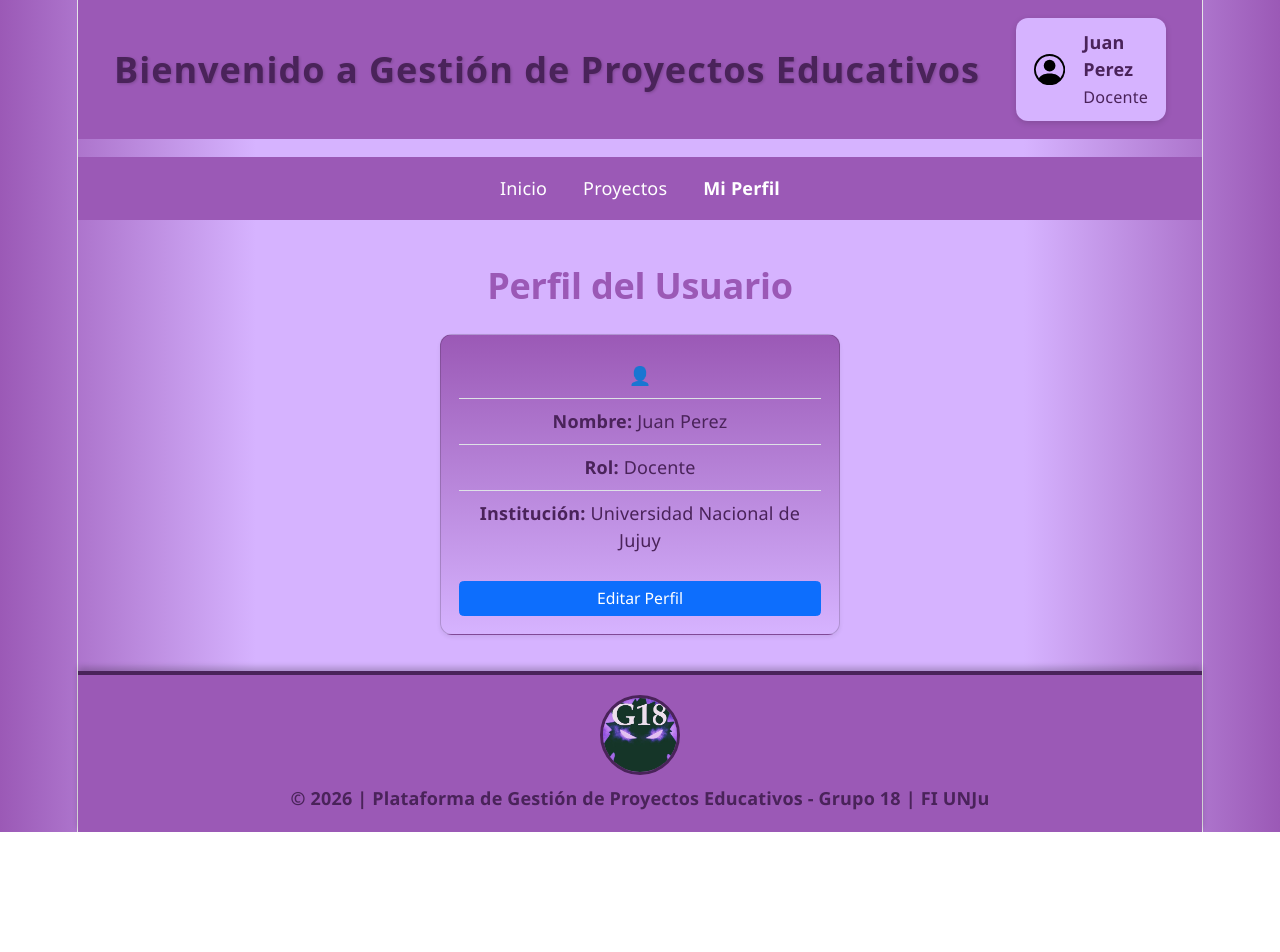
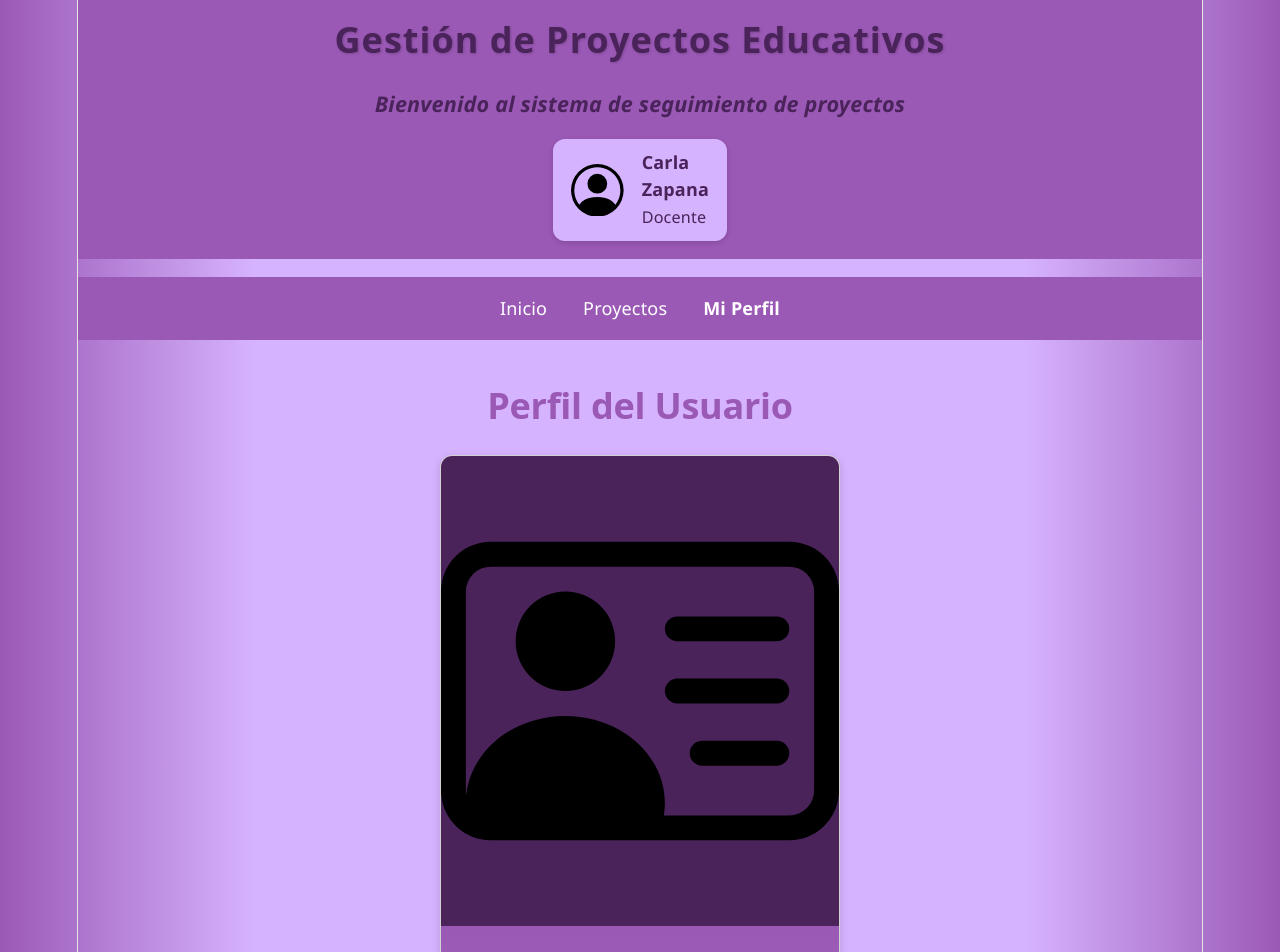
Before and after one commit to Emilce1996/pv_tp3_grupo18, a React (Vite) app: page /perfil in a window 1280 px wide. Shown: the top 952 px of the page. Before the commit the page ends 832 px from the top, so only its background shows below. Built offline with nearby package versions, Linux system fonts and the light colour scheme.

Commit message:
Agrego persistencia del estado global (LocalStorage)

```diff
--- a/src/components/Header.jsx
+++ b/src/components/Header.jsx
@@ -1,9 +1,10 @@
+// src/components/Header.jsx
 import { useContext, useState } from "react";
 import { UsuarioContext } from "../context/UsuarioContext";
 import { PersonCircle } from "react-bootstrap-icons";
 
 const Header = () => {
-  const [titulo] = useState("Bienvenido a Gestión de Proyectos Educativos");
+  const [titulo] = useState("Gestión de Proyectos Educativos");
   const { usuario } = useContext(UsuarioContext);
 
   return (
@@ -11,13 +12,13 @@ const Header = () => {
       className="header"
       style={{
         display: "flex",
-        justifyContent: "space-between",
+        flexDirection: "column",
         alignItems: "center",
         padding: "1rem 2rem",
         backgroundColor: "var(--violeta-medio)",
       }}
     >
-      {/* Título principal a la izquierda */}
+      {/* Título principal */}
       <h1
         className="header-title"
         style={{
@@ -32,7 +33,21 @@ const Header = () => {
         {titulo}
       </h1>
 
-      {/* Tarjeta de usuario a la derecha */}
+      {/* Subtítulo */}
+      <p
+        style={{
+          margin: "1.5rem 0 1rem",
+          fontSize: "1.2rem",
+          fontWeight: "bold",
+          color: "var(--violeta-oscuro)",
+          fontStyle: "italic",
+          textAlign: "center",
+        }}
+      >
+        Bienvenido al sistema de seguimiento de proyectos
+      </p>
+
+      {/* Tarjeta de usuario debajo y centrada */}
       <div
         style={{
           display: "flex",
@@ -41,6 +56,7 @@ const Header = () => {
           borderRadius: "12px",
           padding: "0.6rem 1rem",
           boxShadow: "0 2px 6px rgba(0,0,0,0.15)",
+          justifyContent: "center",
         }}
       >
         <PersonCircle
--- a/src/context/UsuarioContext.jsx
+++ b/src/context/UsuarioContext.jsx
@@ -1,40 +1,39 @@
 import { createContext, useState, useEffect } from "react";
 
-export const UsuarioContext = createContext();
+const UsuarioContext = createContext();
 
-export const UsuarioProvider = ({ children }) => {
-  //Verificacion del localStorage antes de cargar datos
-const [usuario, setUsuario] = useState(() => {
-    //Esto busca si ya hay datos guardados en el nombre de "perfilUsuario"
-    const datosGuardados = localStorage.getItem("perfilUsuario");
+const UsuarioProvider = ({ children }) => {
+  // Inicializar estado desde localStorage si existe
+  const usuarioGuardado = localStorage.getItem("usuario");
+  const [usuario, setUsuario] = useState(
+    usuarioGuardado
+      ? JSON.parse(usuarioGuardado)
+      : {
+          nombre: "Carla Zapana",
+          dni: "23938247",
+          rol: "Docente",
+          institucion: "Facultad de Ingeniería - UNJu",
+        },
+  );
 
-    if (datosGuardados) {
-      // si se encunetran datos, se convierten de texto JSON a objetos de react
-    return JSON.parse(datosGuardados);
-    }
-    return {
-    nombre: "Juan Perez",
-    dni: "26156230",
-    rol: "Docente",
-    institucion: "Universidad Nacional de Jujuy"
-    };
-});
+  // Función para actualizar perfil
+  const actualizarPerfil = (nuevoPerfil) => {
+    setUsuario((prevUsuario) => ({
+      ...prevUsuario,
+      ...nuevoPerfil,
+    }));
+  };
 
-useEffect(() => {
-    // Cada vez que usuario se cambie, se convierte a texto y lo guardamos
-    localStorage.setItem("perfilUsuario", JSON.stringify(usuario));
-  }, [usuario]); //
+  // Persistir cambios en localStorage
+  useEffect(() => {
+    localStorage.setItem("usuario", JSON.stringify(usuario));
+  }, [usuario]);
 
-const actualizarPerfil = (datosActualizados) => {
-    setUsuario((usuarioAnterior) => ({
-        ...usuarioAnterior,
-        ...datosActualizados,
-    }));
+  return (
+    <UsuarioContext.Provider value={{ usuario, actualizarPerfil }}>
+      {children}
+    </UsuarioContext.Provider>
+  );
 };
 
-return (
-    <UsuarioContext.Provider value={{ usuario, actualizarPerfil }}>
-    {children}
-    </UsuarioContext.Provider>
-);
-};
+export { UsuarioContext, UsuarioProvider };
--- a/src/css/styles.css
+++ b/src/css/styles.css
@@ -122,42 +122,58 @@ nav a:active {
 }
 
 /* Perfil Usuario */
-.perfil-container {
-  max-width: 600px;
-  margin: 2rem auto;
-  padding: 2rem;
+.perfil-card {
+  max-width: 400px;
+  width: 100%;
+  border-radius: 12px;
+  overflow: hidden;
+  box-shadow: 0 2px 8px rgba(0, 0, 0, 0.15);
+  text-align: center;
+  margin: 1rem auto;
+}
+
+.perfil-header {
+  background-color: var(--violeta-oscuro);
+  padding: 2rem 0;
+}
+
+.perfil-header svg {
+  font-size: 4rem;
+  color: white;
+}
+
+.perfil-body {
   background: linear-gradient(
     to bottom,
     var(--violeta-medio),
-    var(--violeta-claro),
-    var(--violeta-medio)
+    var(--violeta-claro)
   );
-  border-radius: 16px;
-  box-shadow: 0 6px 12px rgba(0, 0, 0, 0.15);
+  color: var(--violeta-oscuro);
+  padding: 2rem 1rem;
 }
 
-.perfil-title {
-  text-align: center;
-  font-size: 1.6rem;
-  font-weight: bold;
-  color: white;
-  margin-bottom: 1.5rem;
+.perfil-body p {
+  margin: 0.5rem 0;
+  font-size: 1rem;
 }
 
-.perfil-list .list-group-item {
-  display: flex;
-  align-items: center;
-  font-size: 1rem;
-  padding: 0.8rem 1rem;
-  border: none;
-  background: transparent;
-  color: var(--violeta-oscuro);
-  margin-bottom: 0.5rem;
+.perfil-social {
+  margin-top: 1rem;
 }
 
-.perfil-list strong {
+.perfil-social svg {
+  font-size: 1.5rem;
+  margin: 0 0.5rem;
   color: var(--violeta-oscuro);
-  margin-right: 0.5rem;
+  transition: transform 0.2s ease;
+}
+
+.perfil-social svg:hover {
+  transform: scale(1.2);
+}
+
+.perfil-actions {
+  margin-top: 1.5rem;
 }
 
 @media (max-width: 768px) {
--- a/src/views/PerfilUsuario.jsx
+++ b/src/views/PerfilUsuario.jsx
@@ -1,140 +1,140 @@
-import { useState, useContext, useEffect } from "react";
-import { Container, Card, ListGroup, Button, Form } from "react-bootstrap";
+import { useContext, useState } from "react";
+import { Container, Card, Form } from "react-bootstrap";
 import { UsuarioContext } from "../context/UsuarioContext";
+import {
+  PersonVcard,
+  Facebook,
+  Pinterest,
+  Instagram,
+  Pencil,
+} from "react-bootstrap-icons";
 
 const PerfilUsuario = () => {
+  const { usuario, actualizarPerfil } = useContext(UsuarioContext);
 
-  const { usuario, actualizarPerfil } = useContext(UsuarioContext);
-  const [ modoEdicion, setModoEdicion] = useState (false);
-  const [ formulario, setFormulario]= useState ({});
-
-  useEffect ( () => {
-    if (usuario) {
-      setFormulario({ ...usuario});
-    }
-  }, [usuario]);
+  const [editando, setEditando] = useState(false);
+  const [formData, setFormData] = useState(usuario);
 
   const handleChange = (e) => {
-    const { name, value } = e.target;
-    setFormulario({ ...formulario, [name]: value });
+    setFormData({
+      ...formData,
+      [e.target.name]: e.target.value,
+    });
   };
 
-  const handleGuardar = (e) => {
-    e.preventDefault(); // eviatmos que la pag. se recargue completamente
-    actualizarPerfil(formulario);
-    setModoEdicion(false); // se cierra el form
+  const guardarCambios = () => {
+    actualizarPerfil(formData);
+    setEditando(false);
   };
-
-  const handleCancelar = () => {
-    setFormulario({ ...usuario });
-    setModoEdicion(false);
-  };
-
 
   return (
     <Container className="mt-4 d-flex justify-content-center">
       <div style={{ maxWidth: "400px", width: "100%" }}>
-        {/* Título principal fuera de la card */}
-        <h2 className="dashboard-title text-center"> Perfil del Usuario</h2>
+        {/* Título principal fuera de la tarjeta */}
+        <h2 className="dashboard-title text-center">Perfil del Usuario</h2>
 
-        {/* Card con degradado violeta */}
-        <Card
-          className="mt-3 shadow-sm"
-          style={{
-            background:
-              "linear-gradient(to top, var(--violeta-claro), var(--violeta-medio))",
-            borderRadius: "12px",
-          }}
-        >
-          <Card.Body>
-            {/* Formulario*/}
-            <Form onSubmit={handleGuardar}>
-            <ListGroup variant="flush">
-              <ListGroup.Item
-                style={{
-                  background: "transparent",
-                  color: "var(--violeta-oscuro)",
-                }}
-              >
-                <strong></strong> 👤
-              </ListGroup.Item>
-              <ListGroup.Item
-                style={{
-                  background: "transparent",
-                  color: "var(--violeta-oscuro)",
-                }}
-              >
-                {/* Nombre*/}
-                <strong>Nombre:</strong> {" "}
-                {modoEdicion ? (
+        <Card className="perfil-card">
+          {/* Sección superior violeta oscuro */}
+          <div className="perfil-header">
+            <PersonVcard />
+          </div>
+
+          {/* Sección inferior con degradado */}
+          <Card.Body className="perfil-body">
+            {!editando ? (
+              <>
+                <p>
+                  <strong>Nombre:</strong> {usuario.nombre}
+                </p>
+                <p>
+                  <strong>DNI:</strong> {usuario.dni}
+                </p>
+                <p>
+                  <strong>Rol:</strong> {usuario.rol}
+                </p>
+                <p>
+                  <strong>Institución:</strong> {usuario.institucion}
+                </p>
+
+                {/* Íconos decorativos */}
+                <div className="perfil-social">
+                  <Facebook />
+                  <Pinterest />
+                  <Instagram />
+                </div>
+
+                {/* Botón centrado con ícono pencil */}
+                <div className="perfil-actions">
+                  <button
+                    className="btn-guardar"
+                    onClick={() => setEditando(true)}
+                  >
+                    <Pencil style={{ marginRight: "0.4rem" }} />
+                    Editar Perfil
+                  </button>
+                </div>
+              </>
+            ) : (
+              <>
+                <Form>
+                  <Form.Group className="mb-2">
+                    <Form.Label>Nombre</Form.Label>
                     <Form.Control
                       type="text"
                       name="nombre"
-                      size="sm"
-                      value={formulario.nombre || ""}
-                      onChange={handleChange}/> ) : (
-                    usuario?.nombre
-                  )}
-              </ListGroup.Item>
-              {/*Rol */}
-              <ListGroup.Item
-                style={{
-                  background: "transparent",
-                  color: "var(--violeta-oscuro)",
-                }}>
-                <strong>Rol:</strong> {" "}
-                {modoEdicion ? (
+                      value={formData.nombre}
+                      onChange={handleChange}
+                    />
+                  </Form.Group>
+                  <Form.Group className="mb-2">
+                    <Form.Label>DNI</Form.Label>
                     <Form.Control
                       type="text"
-                      name="rol"
-                      size="sm"
-                      value={formulario.rol || ""}
+                      name="dni"
+                      value={formData.dni}
                       onChange={handleChange}
                     />
-                  ) : (
-                    usuario?.rol
-                  )}
-              </ListGroup.Item>
-              {/* Institucion */}
-              <ListGroup.Item
-                style={{
-                  background: "transparent",
-                  color: "var(--violeta-oscuro)",
-                }}
-              >
-                <strong>Institución:</strong> {" "}
-                {modoEdicion ? (
+                  </Form.Group>
+                  <Form.Group className="mb-2">
+                    <Form.Label>Rol</Form.Label>
+                    <Form.Select
+                      name="rol"
+                      value={formData.rol}
+                      onChange={handleChange}
+                    >
+                      <option value="Docente">Docente</option>
+                      <option value="Alumno">Alumno</option>
+                    </Form.Select>
+                  </Form.Group>
+                  <Form.Group className="mb-2">
+                    <Form.Label>Institución</Form.Label>
                     <Form.Control
                       type="text"
                       name="institucion"
-                      size="sm"
-                      value={formulario.institucion || ""}
+                      value={formData.institucion}
                       onChange={handleChange}
                     />
-                  ) : (
-                    usuario?.institucion
-                  )}
-              </ListGroup.Item>
-            </ListGroup>
-            </Form>
-            {/* Botones */}
-            <div className="d-grid gap-2 mt-3">
-                {modoEdicion ? (
-                  <>
-                    <Button variant="success" size="sm" onClick={handleGuardar}>
-                      Guardar Cambios
-                    </Button>
-                    <Button variant="secondary" size="sm" onClick={handleCancelar}>
-                      Cancelar
-                    </Button>
-                  </>
-                ) : (
-                  <Button variant="primary" size="sm" onClick={() => setModoEdicion(true)}>
-                    Editar Perfil
-                  </Button>
-                )}
-              </div>
-            {/*</Form>*/}
+                  </Form.Group>
+                </Form>
+
+                <div className="perfil-actions">
+                  <button
+                    className="btn-detalle"
+                    onClick={guardarCambios}
+                    style={{ marginRight: "12px" }}
+                  >
+                    Guardar Cambios
+                  </button>
+                  <button
+                    className="btn-eliminar"
+                    onClick={() => setEditando(false)}
+                    style={{ marginLeft: "12px" }}
+                  >
+                    Cancelar
+                  </button>
+                </div>
+              </>
+            )}
           </Card.Body>
         </Card>
       </div>
```
